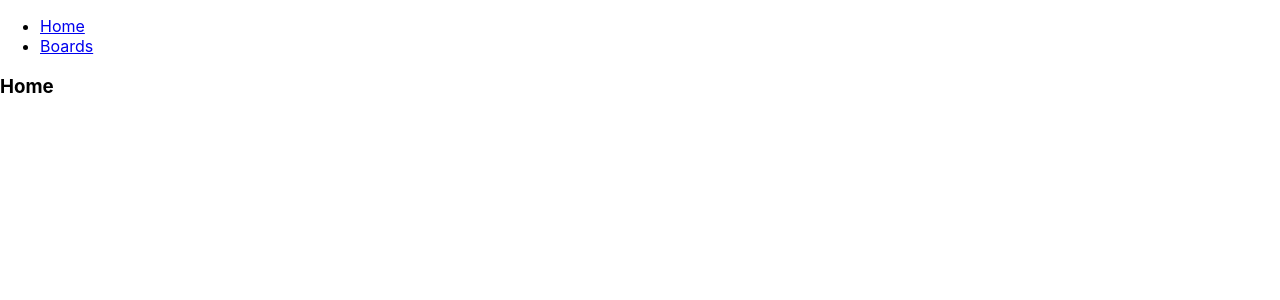
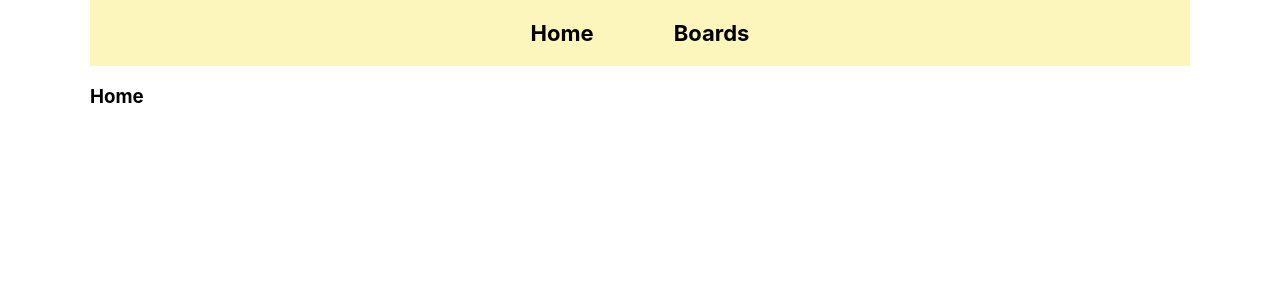
Before and after one commit to thuygiang3004/kanbanFrontend, a React (Create React App) app: page / in a window 1280 px wide. Shown: the top 300 px of the page. Built offline with nearby package versions, Linux system fonts and the light colour scheme.

Commit message:
adding CSS to column and card

```diff
--- a/package.json
+++ b/package.json
@@ -7,6 +7,8 @@
     "@testing-library/react": "^13.4.0",
     "@testing-library/user-event": "^13.5.0",
     "axios": "^1.1.2",
+    "dateformat": "^5.0.3",
+    "moment": "^2.29.4",
     "react": "^18.2.0",
     "react-beautiful-dnd": "^13.1.1",
     "react-date-picker": "^9.0.0",
--- a/src/App.js
+++ b/src/App.js
@@ -7,7 +7,7 @@ import NotFound from "./pages/NotFound";
 
 function App() {
   return (
-    <>
+    <main>
       <nav>
         <ul>
           <li>
@@ -24,7 +24,7 @@ function App() {
         <Route path="/" element={<Home />} />
         <Route path="*" element={<NotFound />} />
       </Routes>
-    </>
+    </main>
   );
 }
 
--- a/src/index.css
+++ b/src/index.css
@@ -1,13 +1,71 @@
 body {
   margin: 0;
-  font-family: -apple-system, BlinkMacSystemFont, 'Segoe UI', 'Roboto', 'Oxygen',
-    'Ubuntu', 'Cantarell', 'Fira Sans', 'Droid Sans', 'Helvetica Neue',
+  font-family: -apple-system, BlinkMacSystemFont, "Segoe UI", "Roboto", "Oxygen",
+    "Ubuntu", "Cantarell", "Fira Sans", "Droid Sans", "Helvetica Neue",
     sans-serif;
   -webkit-font-smoothing: antialiased;
   -moz-osx-font-smoothing: grayscale;
 }
 
 code {
-  font-family: source-code-pro, Menlo, Monaco, Consolas, 'Courier New',
+  font-family: source-code-pro, Menlo, Monaco, Consolas, "Courier New",
     monospace;
 }
+
+main {
+  margin: auto;
+  width: 1100px;
+}
+
+nav {
+  background-color: #fcf6bd;
+  text-align: center;
+  padding: 20px 0;
+}
+
+nav a {
+  font-size: 22px;
+  font-weight: bold;
+  color: black;
+  text-decoration: none;
+  padding: 0 40px;
+}
+nav a:hover {
+  color: #16554d;
+}
+nav ul {
+  list-style-type: none;
+  padding: 0;
+  margin: 0;
+}
+
+nav > ul > li {
+  display: inline-block;
+  position: relative;
+}
+
+.board {
+  display: flex;
+  flex-direction: row;
+}
+
+.column {
+  background-color: #dfe3e6;
+  border-radius: 3px;
+  width: 25%;
+  padding: 8px;
+  height: 100%;
+  margin: 0 8px 0 0;
+}
+
+.card {
+  margin: 0 0 8px 0;
+  padding: 3px;
+  position: relative;
+  max-width: 100%;
+  word-wrap: break-word;
+  box-shadow: 0 0 2px #264653;
+  /* border: 1px solid black; */
+  background: #454b1b;
+  color: #ffffff;
+}
--- a/src/pages/Board.js
+++ b/src/pages/Board.js
@@ -164,7 +164,8 @@ const Board = () => {
     <DragDropContext onDragEnd={onDragEnd}>
       <h1>{boardTitle.title}</h1>
       <section
-        style={{ display: "grid", gridTemplateColumns: "1fr 1fr 1fr 0.3fr" }}
+        // style={{ display: "grid", gridTemplateColumns: "1fr 1fr 1fr 0.3fr" }}
+        className="board"
       >
         {columns.map((column, index) => {
           const columnx = columns[index];
--- a/src/pages/Card.js
+++ b/src/pages/Card.js
@@ -5,6 +5,7 @@ import { FaEdit, FaTrash } from "react-icons/fa";
 import "./Modal.css";
 import DatePicker from "react-datepicker";
 import "react-datepicker/dist/react-datepicker.css";
+import moment from "moment/moment";
 
 const Card = ({
   data,
@@ -16,6 +17,8 @@ const Card = ({
   cardIds,
 }) => {
   const { title, dueDate, cardId } = data;
+  // dateFormat(dueDate, "shortDate");
+  // const newDueDate = dueDate.ToString("yyyy-MM-dd");
   const [modal, setModal] = useState(false);
   const [deleteModal, setDeleteModal] = useState(false);
   const [taskTitle, setTaskTitle] = useState(title);
@@ -122,11 +125,11 @@ const Card = ({
             {...provided.draggableProps}
             {...provided.dragHandleProps}
             ref={provided.innerRef}
-            style={style}
+            // style={style}
           >
-            <div className="Card">
+            <div className="card">
               <h4>{title}</h4>
-              <p>Due: {dueDate}</p>
+              <p datatype="date">Due: {moment(dueDate).calendar()}</p>
               <button type="button" className="edit-btn" onClick={toggleModal}>
                 <FaEdit />
               </button>
--- a/src/pages/Column.js
+++ b/src/pages/Column.js
@@ -92,7 +92,7 @@ const Column = ({ columnId, title, index, cardIds, fetchColumns }) => {
   return (
     <Droppable droppableId={columnId}>
       {(provided) => (
-        <div style={{ border: "1px solid black", margin: "10px" }}>
+        <div className="column">
           <h3>{title}</h3>
           <div {...provided.droppableProps} ref={provided.innerRef}>
             {cardIds.map((cardId, index) => {
```
Also changed, not shown: 1 other file (tests, documents, lock files or other folders).
